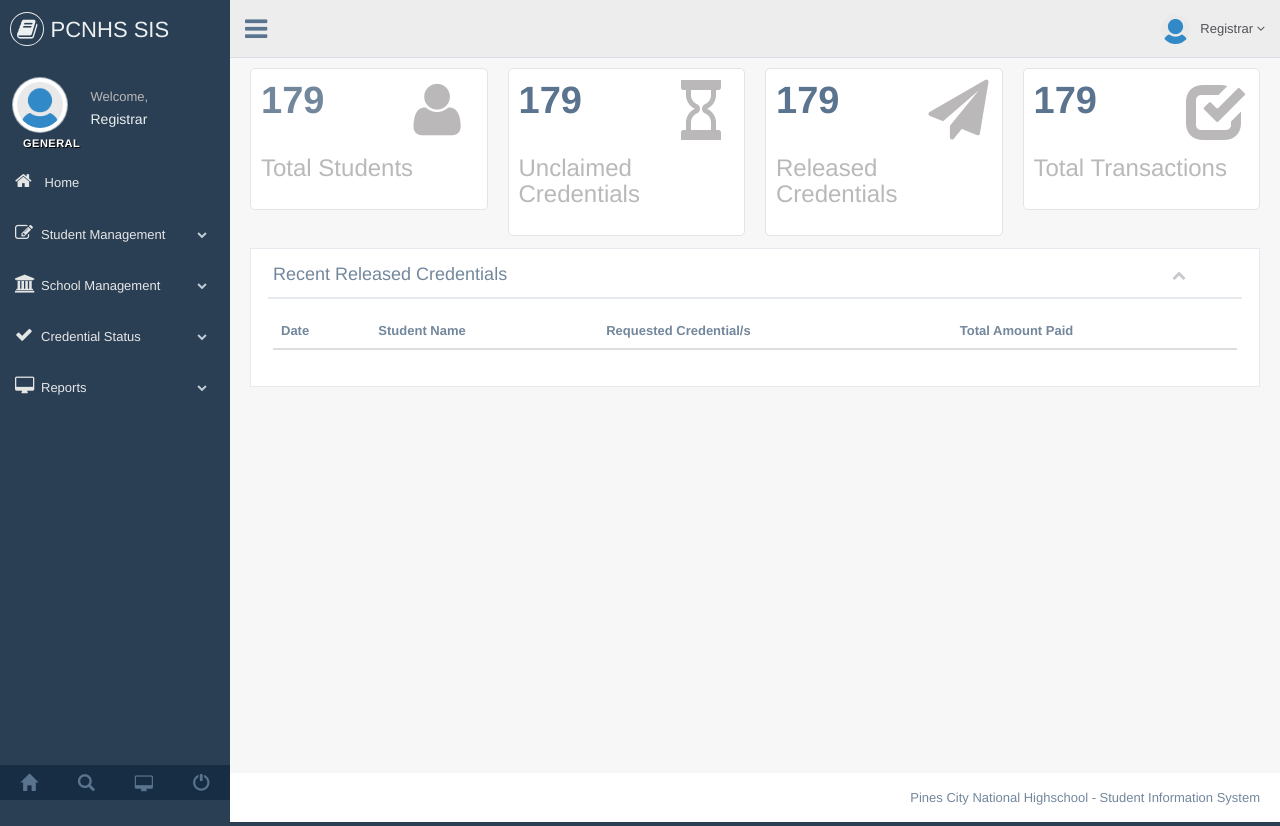
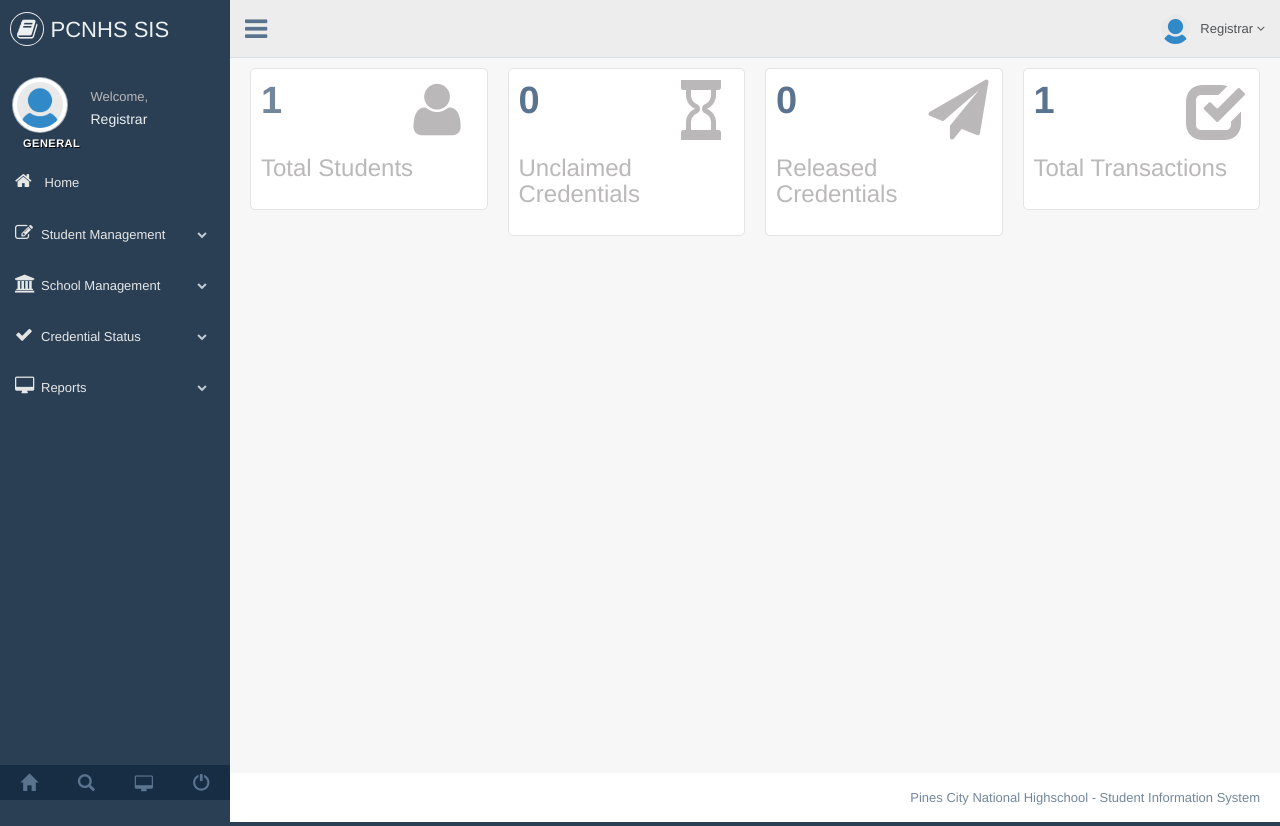
Before and after one commit to jennysiquig/pcnhs-arms, a PHP site: page /registrar/index.php in a window 1280 px wide. Run offline with PHP 8.4, Linux system fonts and the light colour scheme; tables that the repository leaves empty or names only in its code hold one stand-in row (values such as "Sample post"); lists and menus that the app fills with data are empty.

Commit message:
Dynamic Dashboard
Query and display the total count of total students, unclaimed
credentials, released credentials, and total transaction.
Also removed the recent released credentials.

```diff
--- a/registrar/index.php
+++ b/registrar/index.php
@@ -1,4 +1,5 @@
 <!DOCTYPE html>
+<?php require_once '../resources/config.php' ?>
 <html>
 	<head>
 		<meta http-equiv="Content-Type" content="text/html; charset=UTF-8">
@@ -43,7 +44,20 @@
 					<div class="animated flipInY col-lg-3 col-md-3 col-sm-6 col-xs-12">
 						<div class="tile-stats">
 							<div class="icon"><i class="fa fa-user"></i></div>
-							<div class="count">179</div>
+							<?php
+								if(!$conn) {
+									die("Connection failed: " . mysqli_connect_error());
+								}
+								$statement = "SELECT count(*) as students FROM pcnhsdb.students";
+								$result = $conn->query($statement);
+								if ($result->num_rows > 0) {
+									// output data of each row
+									while($row = $result->fetch_assoc()) {
+										$students = $row["students"];
+										echo "<div class='count'>$students</div>";
+									}
+								}
+							?>
 							<p>&nbsp</p>
 							<h3>Total Students</h3>
 							<p>&nbsp</p>
@@ -53,7 +67,20 @@
 						<div class="animated flipInY col-lg-3 col-md-3 col-sm-6 col-xs-12">
 							<div class="tile-stats">
 								<div class="icon"><i class="glyphicon glyphicon-hourglass"></i></div>
-								<div class="count">179</div>
+								<?php
+									if(!$conn) {
+										die("Connection failed: " . mysqli_connect_error());
+									}
+									$statement = "SELECT count(*) as unclaimed FROM pcnhsdb.requests where status = 'u'";
+									$result = $conn->query($statement);
+									if ($result->num_rows > 0) {
+										// output data of each row
+										while($row = $result->fetch_assoc()) {
+											$unclaimed = $row["unclaimed"];
+											echo "<div class='count'>$unclaimed</div>";
+										}
+									}
+								?>
 								<p>&nbsp</p>
 								<h3>Unclaimed Credentials</h3>
 								<p>&nbsp</p>
@@ -64,7 +91,20 @@
 						<div class="animated flipInY col-lg-3 col-md-3 col-sm-6 col-xs-12">
 							<div class="tile-stats">
 								<div class="icon"><i class="fa fa-paper-plane"></i></div>
-								<div class="count">179</div>
+								<?php
+									if(!$conn) {
+										die("Connection failed: " . mysqli_connect_error());
+									}
+									$statement = "SELECT count(*) as released FROM pcnhsdb.requests where status = 'r'";
+									$result = $conn->query($statement);
+									if ($result->num_rows > 0) {
+										// output data of each row
+										while($row = $result->fetch_assoc()) {
+											$released = $row["released"];
+											echo "<div class='count'>$released</div>";
+										}
+									}
+								?>
 								<p>&nbsp</p>
 								<h3>Released Credentials</h3>
 								<p>&nbsp</p>
@@ -75,7 +115,20 @@
 						<div class="animated flipInY col-lg-3 col-md-3 col-sm-6 col-xs-12">
 							<div class="tile-stats">
 								<div class="icon"><i class="glyphicon glyphicon-check"></i></div>
-								<div class="count">179</div>
+								<?php
+									if(!$conn) {
+										die("Connection failed: " . mysqli_connect_error());
+									}
+									$statement = "SELECT count(*) as totaltrans FROM pcnhsdb.transaction";
+									$result = $conn->query($statement);
+									if ($result->num_rows > 0) {
+										// output data of each row
+										while($row = $result->fetch_assoc()) {
+											$totaltrans = $row["totaltrans"];
+											echo "<div class='count'>$totaltrans</div>";
+										}
+									}
+								?>
 								<p>&nbsp</p>
 								<h3>Total Transactions</h3>
 								<p>&nbsp</p>
@@ -84,7 +137,7 @@
 					</a>
 				</div>
 			</div>
-			<div class="row">
+			<!-- <div class="row">
 				<div class="col-md-12 col-sm-12 col-xs-12">
 					<div class="x_panel">
 						<div class="x_title">
@@ -113,7 +166,7 @@
 						</div>
 					</div>
 				</div>
-			</div>
+			</div> -->
 		</div>
 	</div>
 	<!-- /page content -->
--- a/resources/config.php
+++ b/resources/config.php
@@ -5,8 +5,8 @@
 
     $host = 'localhost';
     $db = 'pcnhsdb'; //default
-    $user = 'root'; //default
-    $pass = ''; //default
+    $user = 'pcnhs'; //default
+    $pass = 'pcnhs'; //default
 
     $conn = new mysqli($host,$user,$pass,$db);
 
```
Also changed, not shown: temp/phpquerysample.php (added, +14 -0 lines).
